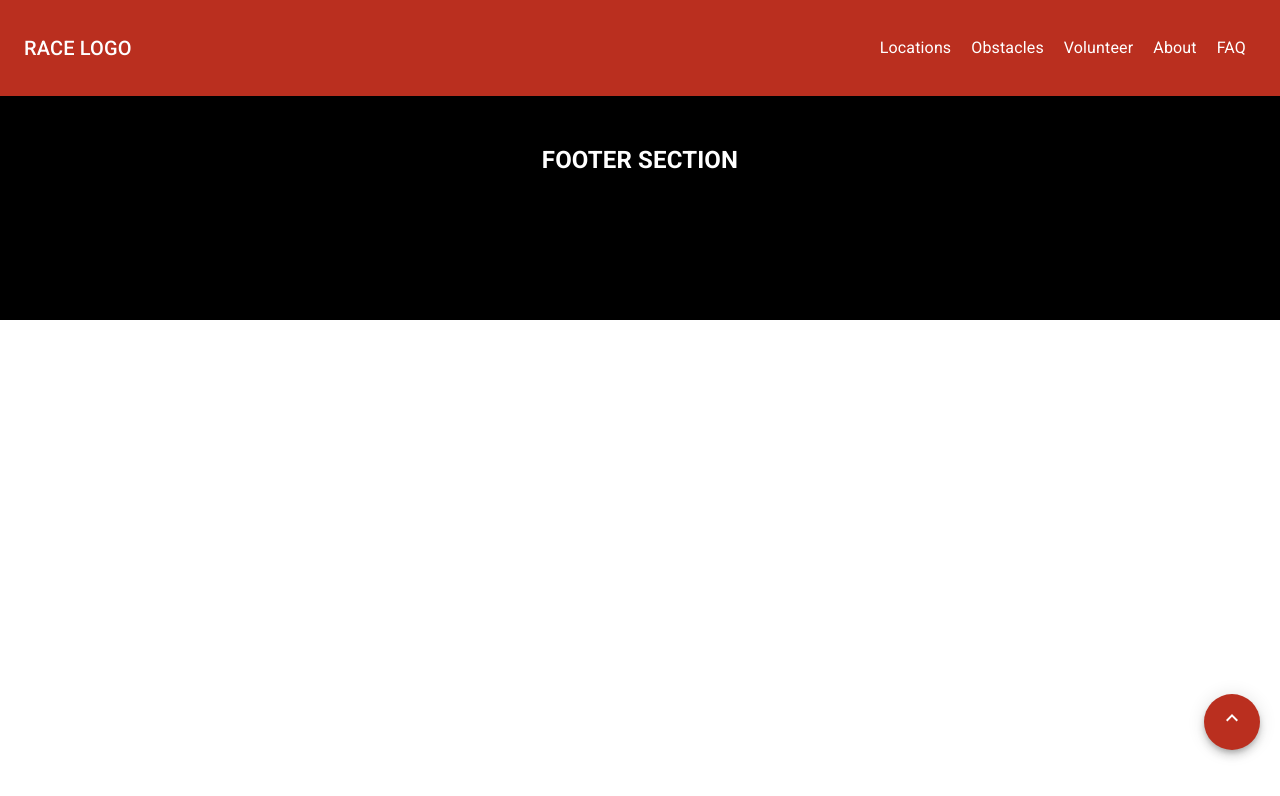
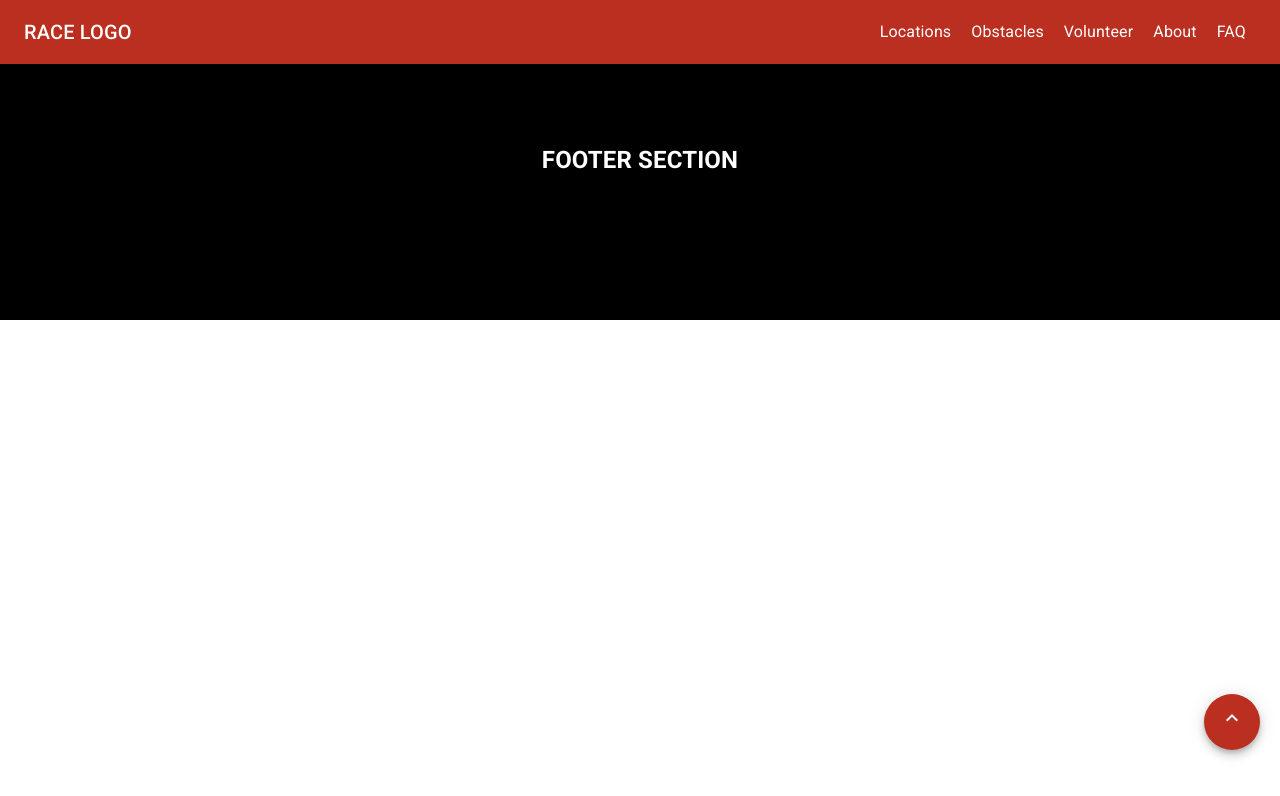
Before and after one commit to xscottxbrownx/ocr-mockup, a React (Vite) app: page / in a window 1280 px wide. Shown: the top 796 px of the page. Built offline with nearby package versions, Linux system fonts and the light colour scheme.

Commit message:
making Navbar dense

```diff
--- a/src/components/Navbar.jsx
+++ b/src/components/Navbar.jsx
@@ -51,7 +51,7 @@ export default function DrawerAppBar({ window }) {
 
   return (
     <>
-      <AppBar component="nav" sx={{ py: 2 }}>
+      <AppBar component="nav">
         <Toolbar>
           <NavLink
             to="/Home"
```
